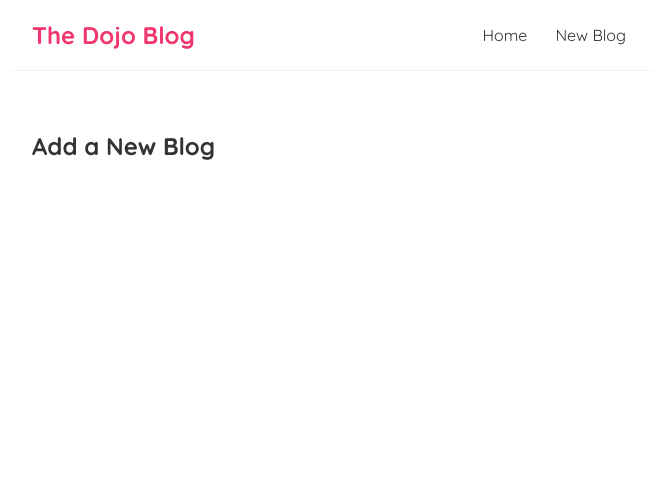
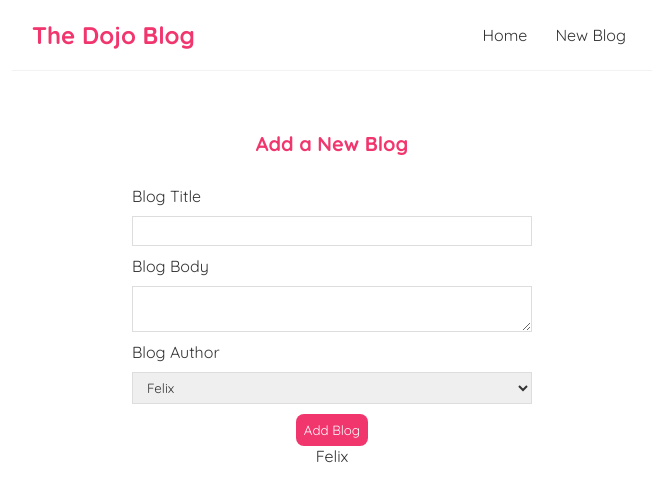
Before and after one commit to TheFelixAjibola/dojo-blog, a React (Create React App) app: page /create in a window 1280 px wide. Shown: the top 500 px of the page, without its empty margins (308-964 px from the left). Built offline with nearby package versions, Linux system fonts and the light colour scheme.

Commit message:
Create Form using State to display value

```diff
--- a/src/Create.js
+++ b/src/Create.js
@@ -1,7 +1,38 @@
+import { useState } from "react";
+
 const Create = () => {
+  const [title, setTitle] = useState("");
+  const [body, setBody] = useState("");
+  const [author, setAuthor] = useState("Felix");
   return (
     <div className="create">
       <h2>Add a New Blog</h2>
+      <form>
+        <label>Blog Title</label>
+        <input
+          type="text"
+          required
+          value={title}
+          onChange={(e) => setTitle(e.target.value)}
+        />
+        <label>Blog Body</label>
+        <textarea
+          required
+          value={body}
+          onChange={(e) => setBody(e.target.value)}
+        ></textarea>
+        <label>Blog Author</label>
+        <select value={author} onChange={(e) => setAuthor(e.target.value)}>
+          <option value="felix">Felix</option>
+          <option value="peace">Peace</option>
+        </select>
+
+        <button>Add Blog</button>
+
+        <p>{title}</p>
+        <p>{body}</p>
+        <p>{author}</p>
+      </form>
     </div>
   );
 };
--- a/src/index.css
+++ b/src/index.css
@@ -79,9 +79,44 @@
   cursor: pointer;
 }
 
-button {
-  border-radius: 10px;
-  background-color: #000;
+/* Create Blog Style */
+.create {
+  max-width: 400px;
+  margin: 0 auto;
+  text-align: center;
+}
+
+.create label {
+  text-align: left;
+  display: block;
+}
+
+.create h2 {
+  font-size: 20px;
+  color: #f1356d;
+  margin-bottom: 30px;
+}
+
+.create input,
+.create textarea,
+.create select {
+  width: 100%;
+  padding: 6px 10px;
+  margin: 10px 0;
+  border: 1px solid #ddd;
+  box-sizing: border-box;
+  display: block;
+}
+
+.create input {
+  cursor: text;
+}
+
+.create button {
+  background: #f1356d;
   color: #fff;
-  padding: 5px;
+  border: 0;
+  padding: 8px;
+  border-radius: 8px;
+  cursor: pointer;
 }
```
